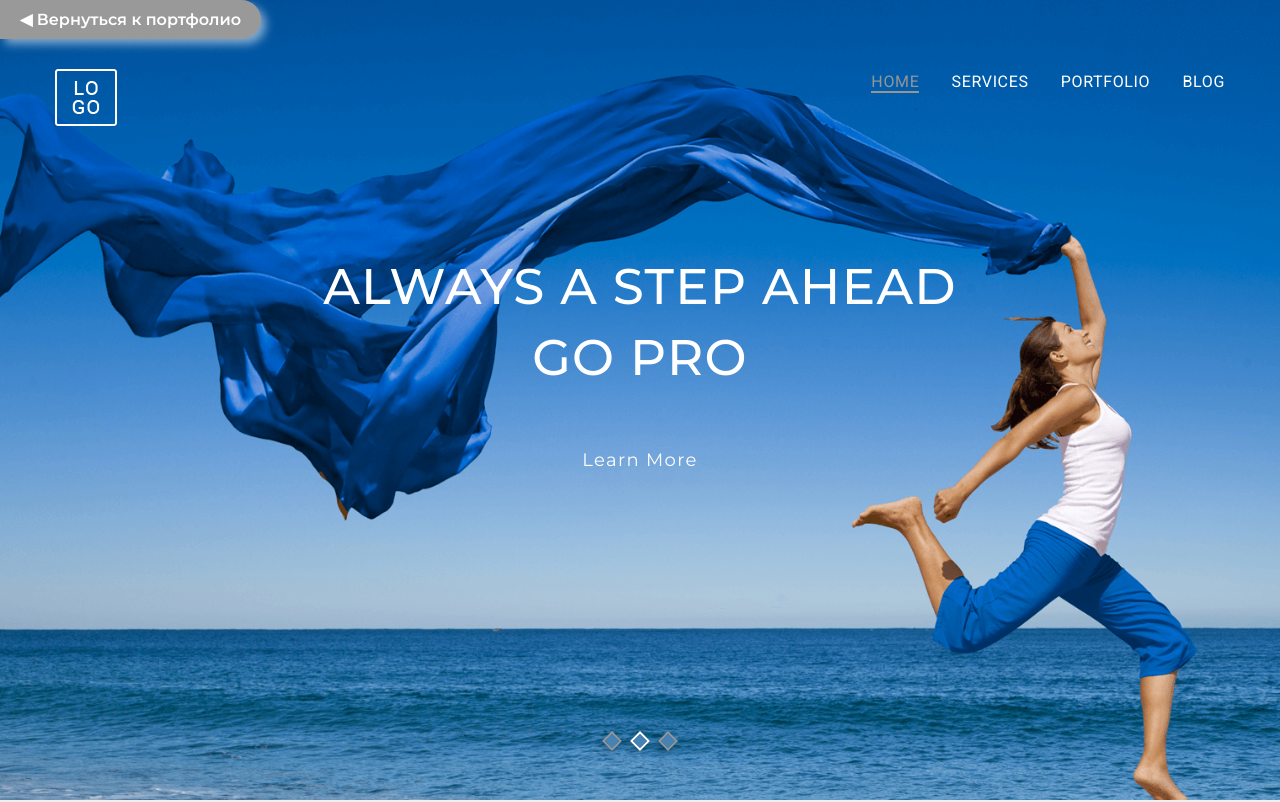
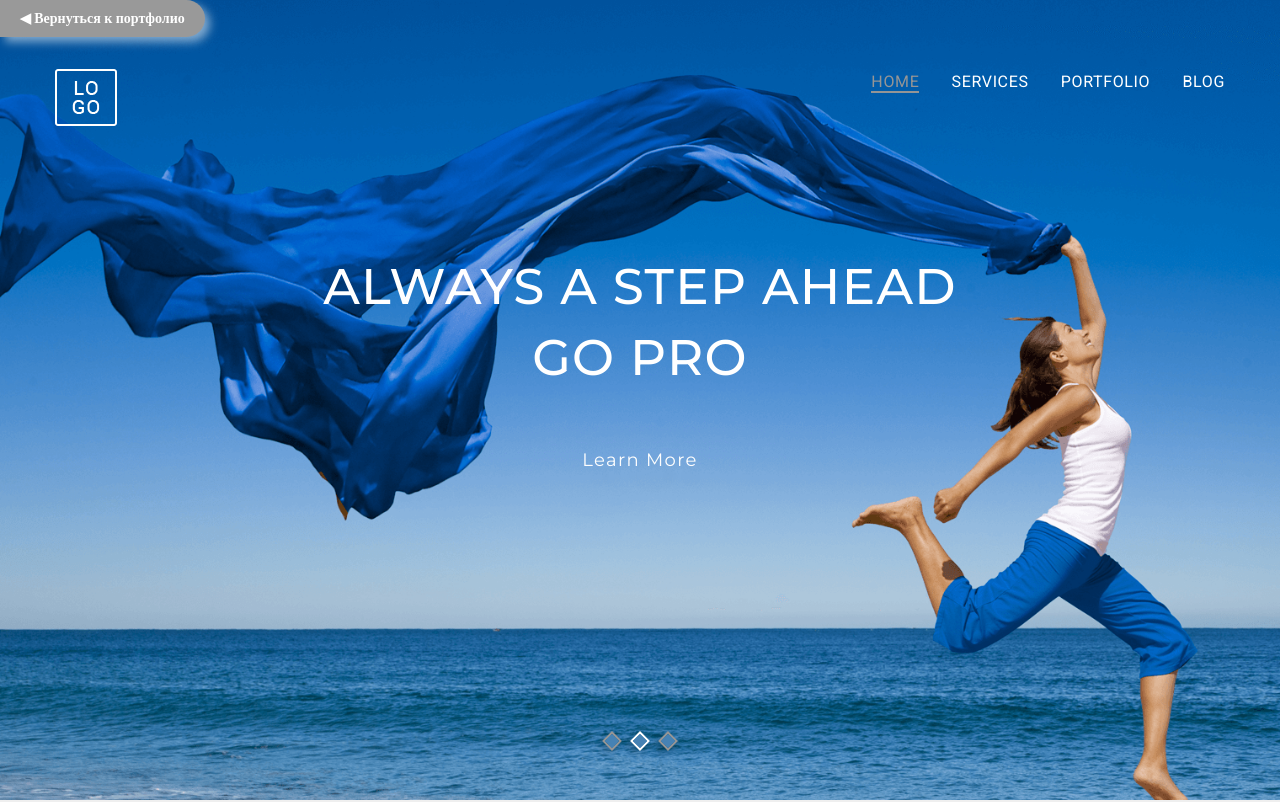
Before and after one commit to IG-51/ig-51.github.io, a plain HTML site: page WebDesignGoPro/index.html in a window 1280 px wide. Shown: the top 802 px of the page. Drawn offline with nearby package versions, Linux system fonts and the light colour scheme.

Commit message:
Update style.css

```diff
--- a/WebDesignGoPro/css/style.css
+++ b/WebDesignGoPro/css/style.css
@@ -1049,6 +1049,8 @@ btnback
     background-color: silver;
     position: fixed;
     cursor: pointer;
+    font-family: 'Times New Roman';
+    font-size: 14px;
     box-shadow: 5px 5px 10px rgba(0,0,0,0.5);
     border-radius: 0 50px 50px 0;
     top: 0;
```
